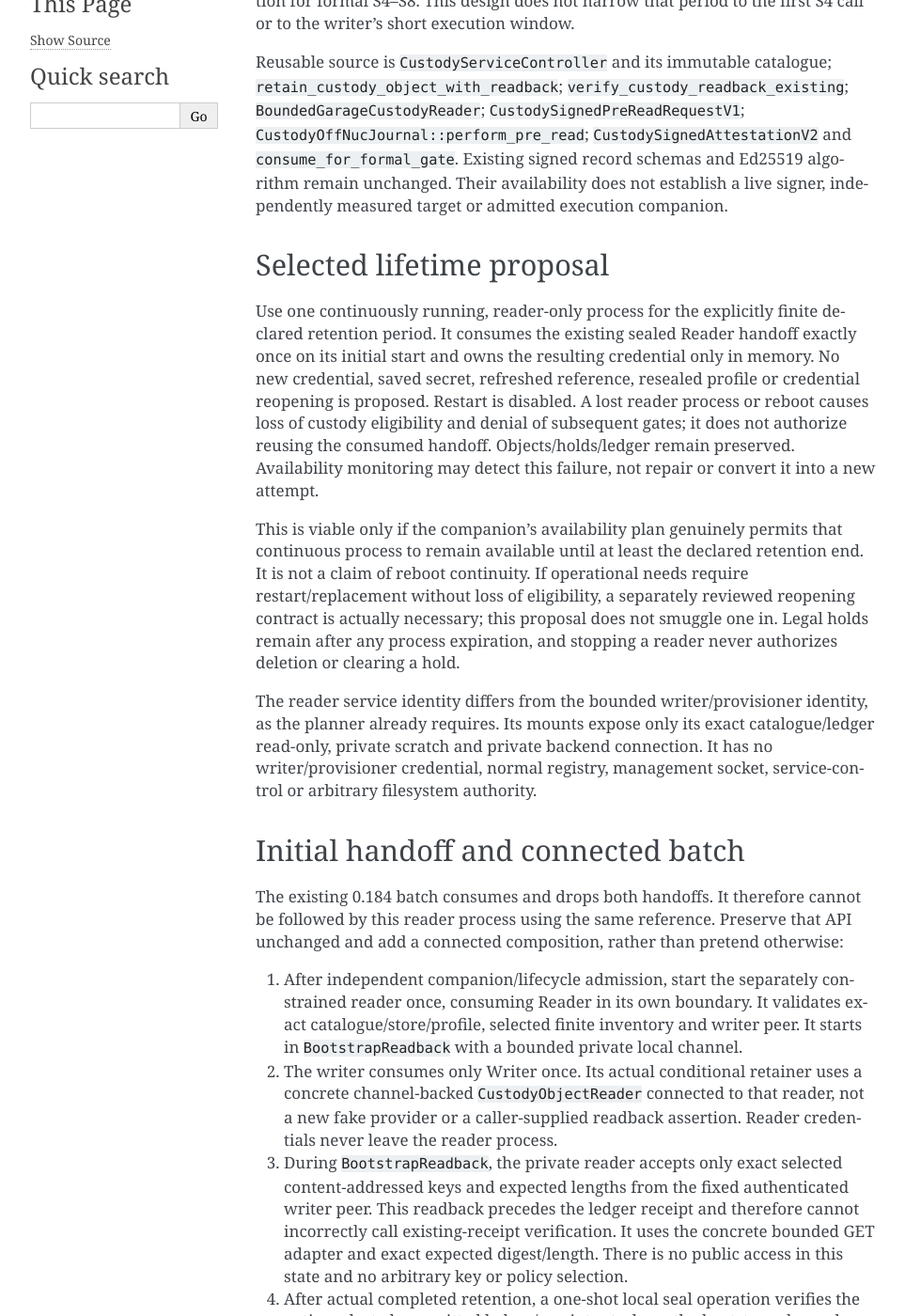
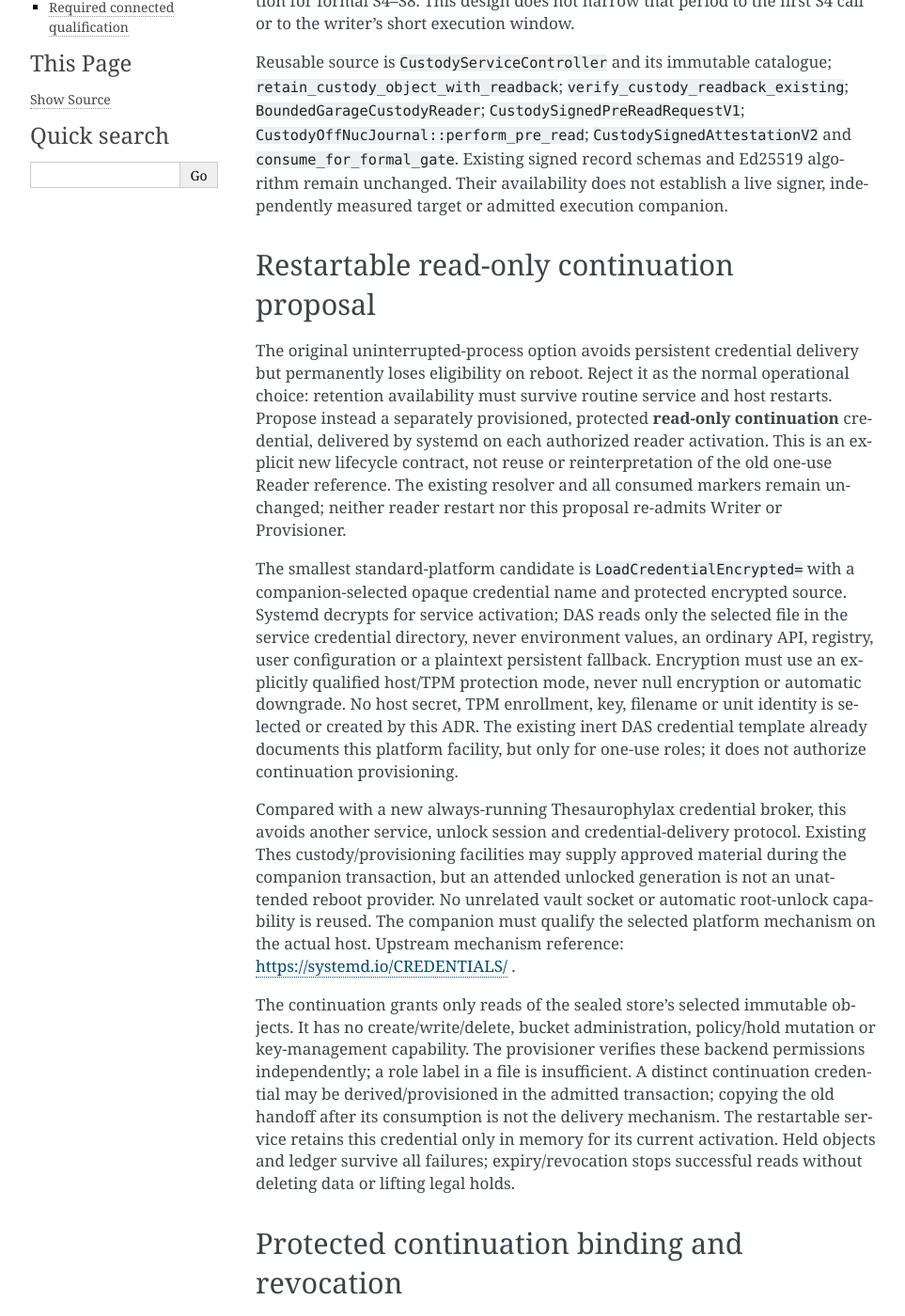
Before and after one commit to sagrudd/DASObjectStore, a Sphinx documentation site: the page built from docs/adr/0011-finite-authenticated-reader-session.rst, in a window 1280 px wide and 1400 px high, scrolled down 475 px. Shown: the whole window at 94% size, without its empty margins (148-1111 px from the left). Built offline with Sphinx 7.4.7, drawn with Linux system fonts in a browser that asks for light colours; some of the changed text lies outside the part shown.

Commit message:
docs(custody): propose protected restartable reader continuation

```diff
--- a/docs/adr/0011-finite-authenticated-reader-session.rst
+++ b/docs/adr/0011-finite-authenticated-reader-session.rst
@@ -25,26 +25,81 @@
 algorithm remain unchanged. Their availability does not establish a live
 signer, independently measured target or admitted execution companion.
 
-Selected lifetime proposal
----------------------------
+Restartable read-only continuation proposal
+------------------------------------------
 
-Use one continuously running, reader-only process for the explicitly finite
-declared retention period. It consumes the existing sealed Reader handoff
-exactly once on its initial start and owns the resulting credential only in
-memory. No new credential, saved secret, refreshed reference, resealed profile
-or credential reopening is proposed. Restart is disabled. A lost reader
-process or reboot causes loss of custody eligibility and denial of subsequent
-gates; it does not authorize reusing the consumed handoff. Objects/holds/ledger
-remain preserved. Availability monitoring may detect this failure, not repair
-or convert it into a new attempt.
+The original uninterrupted-process option avoids persistent credential delivery
+but permanently loses eligibility on reboot. Reject it as the normal operational
+choice: retention availability must survive routine service and host restarts.
+Propose instead a separately provisioned, protected **read-only continuation**
+credential, delivered by systemd on each authorized reader activation. This is
+an explicit new lifecycle contract, not reuse or reinterpretation of the old
+one-use Reader reference. The existing resolver and all consumed markers remain
+unchanged; neither reader restart nor this proposal re-admits Writer or Provisioner.
 
-This is viable only if the companion's availability plan genuinely permits
-that continuous process to remain available until at least the declared
-retention end. It is not a claim of reboot continuity. If operational needs
-require restart/replacement without loss of eligibility, a separately reviewed
-reopening contract is actually necessary; this proposal does not smuggle one
-in. Legal holds remain after any process expiration, and stopping a reader
-never authorizes deletion or clearing a hold.
+The smallest standard-platform candidate is ``LoadCredentialEncrypted=`` with
+a companion-selected opaque credential name and protected encrypted source.
+Systemd decrypts for service activation; DAS reads only the selected file in
+the service credential directory, never environment values, an ordinary API,
+registry, user configuration or a plaintext persistent fallback. Encryption
+must use an explicitly qualified host/TPM protection mode, never null encryption
+or automatic downgrade. No host secret, TPM enrollment, key, filename or unit
+identity is selected or created by this ADR. The existing inert DAS credential
+template already documents this platform facility, but only for one-use roles;
+it does not authorize continuation provisioning.
+
+Compared with a new always-running Thesaurophylax credential broker, this avoids
+another service, unlock session and credential-delivery protocol. Existing Thes
+custody/provisioning facilities may supply approved material during the companion
+transaction, but an attended unlocked generation is not an unattended reboot
+provider. No unrelated vault socket or automatic root-unlock capability is reused.
+The companion must qualify the selected platform mechanism on the actual host.
+Upstream mechanism reference: https://systemd.io/CREDENTIALS/ .
+
+The continuation grants only reads of the sealed store's selected immutable
+objects. It has no create/write/delete, bucket administration, policy/hold
+mutation or key-management capability. The provisioner verifies these backend
+permissions independently; a role label in a file is insufficient. A distinct
+continuation credential may be derived/provisioned in the admitted transaction;
+copying the old handoff after its consumption is not the delivery mechanism.
+The restartable service retains this credential only in memory for its current
+activation. Held objects and ledger survive all failures; expiry/revocation
+stops successful reads without deleting data or lifting legal holds.
+
+Protected continuation binding and revocation
+--------------------------------------------
+
+The proposed closed public binding commits schema/version, companion digest,
+host identity, reader service identity and UID, exact executable/package
+provenance, opaque credential name, encrypted-source digest, backend reader
+identity and credential generation, store ID, catalogue/profile digest,
+endpoint/TLS authority, namespace/bucket/policy, finite inventory digest,
+completed-bootstrap seal digest, not-before and expiry. No secret or plaintext
+secret digest belongs in that public record. All digest encodings and exact
+canonical vectors must be frozen before codec implementation. This is separate
+from, and does not extend, the existing sealed one-use profile wire.
+
+An independently protected current binding selects exactly one active generation;
+startup and every request check it plus trusted current time and the completed
+seal. Missing, expired, revoked, mismatched or regressed binding denies reads.
+Service-owned state cannot authorize its own generation. Restore of old binding
+files must not restore a revoked backend credential: revocation includes backend
+permission/key invalidation and removal of future activation delivery, not merely
+editing an in-memory flag. The companion controls that transaction and its durable
+audit; uncertain completion denies readiness. A replacement generation requires
+an explicitly admitted update with equivalent read-only scope, not an automatic
+key refresh by the reader. Actual protected binding installation, anti-rollback
+retention and revocation sequencing require reviewed lifecycle source composition
+before deployment; systemd encryption alone supplies none of those semantics.
+
+Restart recovery enters only ``ReadOnly`` after validating the independently
+protected completed seal, exact ledger/receipt inventory and current binding.
+It cannot enter ``BootstrapReadback``, repeat a batch, clear a consumed marker,
+or renew an interrupted off-NUC attempt. Bounded automatic restart/backoff may
+restore service availability after transient failures; gates stay denied until
+fresh successful verification. An incomplete initial bootstrap never becomes a
+completed seal through restart. Full declared-retention availability remains a
+qualified operational obligation, not a promise inferred from Restart settings.
 
 The reader service identity differs from the bounded writer/provisioner
 identity, as the planner already requires. Its mounts expose only its exact
@@ -60,7 +115,7 @@
 API unchanged and add a connected composition, rather than pretend otherwise:
 
 1. After independent companion/lifecycle admission, start the separately
-   constrained reader once, consuming Reader in its own boundary. It validates
+   constrained initial reader, consuming Reader in its own boundary. It validates
    exact catalogue/store/profile, selected finite inventory and writer peer.
    It starts in ``BootstrapReadback`` with a bounded private local channel.
 2. The writer consumes only Writer once. Its actual conditional retainer uses
@@ -82,7 +137,9 @@
    ``Denied``. No public read success or automatic retry follows. Consumed
    handoffs and retained state survive, even though the in-memory process state
    itself is not a recovery journal. A fresh process cannot reconstruct a
-   Reader credential from those public records.
+   Reader credential from those public records. Only a successfully sealed
+   bootstrap permits the separately provisioned continuation service to start;
+   the continuation never substitutes for initial one-use admission.
 
 The source protocol for the private channel is deliberately small: a
 length-bounded request discriminated as readback (exact key and u64 size) or
@@ -113,8 +170,11 @@
 state by inventing another marker/signature format. A bare captured signed
 request without the pinned verifier transport identity is insufficient.
 Disable transport retries and redirects. Reject duplicate attempts within the
-reader process before backend access. A process restart cannot restore its
-credential; the independent journal remains the durable attempt authority.
+reader process before backend access. Restarted continuation does not make an
+old attempt fresh: the actual off-NUC journal remains the durable attempt
+authority and the reviewed client never resends a started request. A compromised
+authorized verifier is outside that client guarantee; TLS alone does not prove
+journal consumption and target-local duplicate memory is not anti-replay storage.
 
 Each request selects exactly one existing ``CustodyIntegrityReceiptV1`` by
 its already bound ``receipt_jcs_sha256``, within the independently selected
@@ -188,6 +248,7 @@
 ----------------------------------
 
 Source review must settle this connected reader-before-writer topology,
+the separate protected continuation binding/delivery/revocation contract,
 private-channel and TLS framing/limits, the exact existing-inventory mapping,
 and the supported endpoint adapter boundary. No code before those concrete
 choices and vectors are accepted; no new cryptographic purpose is required.
@@ -209,7 +270,14 @@
 and writer attempts against the public reader, wrong TLS peer/signature/target,
 inventory substitution, partial retention/seal, deadline/overrun/disconnect,
 concurrent/repeated attempts, and off-NUC journal restart denial. Stop writer
-and prove the reader still serves fresh reads; stop reader and prove subsequent
-formal verification fails without credential reuse. Preserve held objects and
+and prove the reader still serves fresh reads; kill and restart the continuation
+and reboot an isolated qualified fixture, proving recovery requires the completed
+seal/current binding and never consumes the initial Reader again. Verify wrong
+host/unit/UID/credential name, altered ciphertext, stale generation, expired or
+revoked binding, backend write/delete attempts, plaintext fallback, missing seal,
+partial bootstrap and interrupted journal attempts all fail closed. Verify
+revocation of a running service as well as a stopped one, protected-file rollback,
+and bounded restart without writer/provisioner activation. During downtime,
+formal verification must fail, not reuse an earlier success. Preserve held objects and
 ordinary synthetic data throughout. Native isolation/lifetime qualification
 and admitted target capability remain distinct from these source tests.
```
